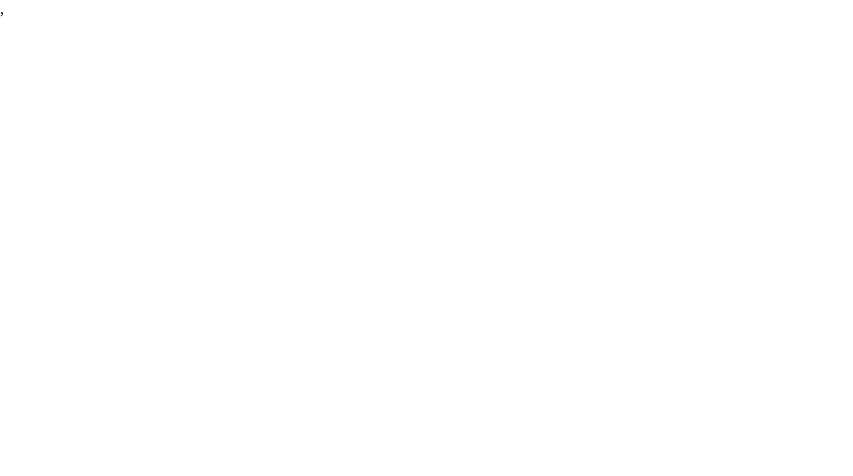
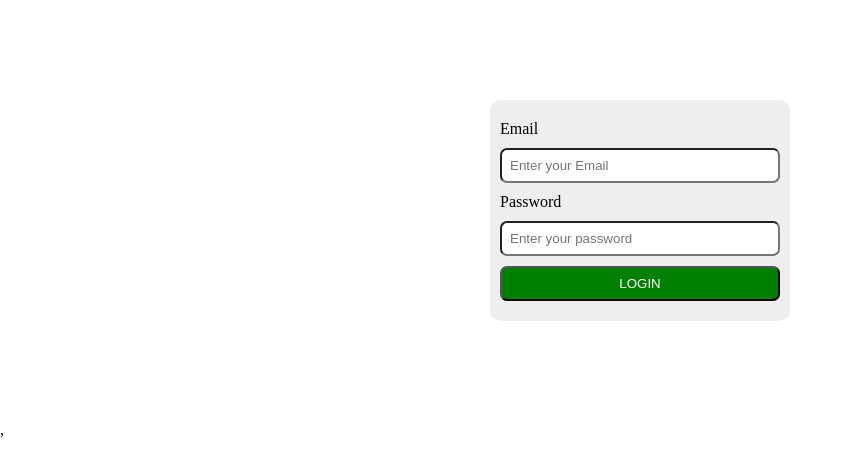
Before and after one commit to lina-22/ReactJs_C-C, a React (Create React App) app: page /login in a window 1280 px wide. Before the commit this address had no page. Shown: the top 476 px of the page, without its empty margins (0-853 px from the left). Built offline with nearby package versions, Linux system fonts and the light colour scheme.

Commit message:
Auth/login completed

```diff
--- a/src/App.js
+++ b/src/App.js
@@ -2,24 +2,24 @@
 // import './AppAdmin.css';
 
 
-import './CSS_Components/Footer.css';
-import './CSS_Components/Navbar.css';
+// import './CSS_Components/Footer.css';
+// import './CSS_Components/Navbar.css';
 
 
-import './CSS_Admin/AddProduct.css';
-import './CSS_Admin/AdminDashBord.css';
-import './CSS_Admin/ManageProduct.css';
-import './CSS_Admin/SeeAllProduct.css';
-import './CSS_Admin/UpdateProduct.css';
+// import './CSS_Admin/AddProduct.css';
+// import './CSS_Admin/AdminDashBord.css';
+// import './CSS_Admin/ManageProduct.css';
+// import './CSS_Admin/SeeAllProduct.css';
+// import './CSS_Admin/UpdateProduct.css';
 
 
-import './CSS_User/Accueil.css';
-import './CSS_User/BoutiqueLandingImages.css';
-import './CSS_User/BoutiqueSubSection.css';
-import './CSS_User/BoutiqueAjouterPanier.css';
-import './CSS_User/Panier.css';
-import './CSS_User/Propos.css';
-import './CSS_User/SeConnecter.css';
+// import './CSS_User/Accueil.css';
+// import './CSS_User/BoutiqueLandingImages.css';
+// import './CSS_User/BoutiqueSubSection.css';
+// import './CSS_User/BoutiqueAjouterPanier.css';
+// import './CSS_User/Panier.css';
+// import './CSS_User/Propos.css';
+// import './CSS_User/SeConnecter.css';
 
 
 
@@ -46,6 +46,7 @@ import AddProduct from './Pages/Admin/AddProduct';
 import ManageProduct from './Pages/Admin/ManageProduct';
 import SeeAllProduct from './Pages/Admin/SeeAllProduct';
 import UpdateProduct from './Pages/Admin/UpdateProduct';
+import Login from "./Pages/Auth/Login";
 
 
 {/*end Admin Pannel */}
@@ -55,26 +56,29 @@ function App() {
 
     // <Navbar />
  <Routes>
-         {/* <Route path="/admin" element={<AdminLayout/>}>
-         </Route>        */}
-         <Route path="/admin" element={<AdminLayout/>}/>
 
-         <Route path="/admin/adminDashBord" element={<AdminDashBord/>}/>
-         <Route path="/admin/addProduct" element={<AddProduct/>}/>
-         <Route path="/admin/manageProduct" element={<ManageProduct/>}/>
-         <Route path="/admin/seeAllProduct" element={<SeeAllProduct/>}/>
-         <Route path="/admin/updateProduct" element={<UpdateProduct/>}/>
 
+         <Route path="/login" element={<Login/>}/>
+
+
+         <Route path="/admin" element={<AdminLayout/>}>
+
+         <Route index element={<AdminDashBord/>}/>
+         <Route path="addProduct" element={<AddProduct/>}/>
+         <Route path="manageProduct" element={<ManageProduct/>}/>
+         <Route path="seeAllProduct" element={<SeeAllProduct/>}/>
+         <Route path="updateProduct" element={<UpdateProduct/>}/>
+         </Route>
 
          <Route path='/' element={<UserLayout/>}>
 
          <Route index element={<Accueil/>}/>
-         <Route path="/boutiqueSubSection" element={<BoutiqueSubSection/>}/>
-         <Route path="/boutiqueLandingImgaes" element={<BoutiqueLandingImgaes/>}/>
-         <Route path="/boutiqueAjouterPanier" element={<BoutiqueAjouterPanier/>}/>
-         <Route path="/seConnecter" element={<SeConnecter/>}/>
-         <Route path="/panier" element={<Panier/>}/>
-         <Route path="/propos" element={<Propos/>}/>
+         <Route path="boutiqueSubSection" element={<BoutiqueSubSection/>}/>
+         <Route path="boutiqueLandingImgaes" element={<BoutiqueLandingImgaes/>}/>
+         <Route path="boutiqueAjouterPanier" element={<BoutiqueAjouterPanier/>}/>
+         <Route path="seConnecter" element={<SeConnecter/>}/>
+         <Route path="panier" element={<Panier/>}/>
+         <Route path="propos" element={<Propos/>}/>
    </Route>
 
 
--- a/src/Pages/Admin/AddProduct.jsx
+++ b/src/Pages/Admin/AddProduct.jsx
@@ -1,4 +1,4 @@
-
+import '../../CSS_Admin/AddProduct.css';
 function AddProduct() {
   return (
     <div>
--- /dev/null
+++ b/src/Pages/Auth/Login.css
@@ -0,0 +1,40 @@
+*{
+    margin: 0;
+    padding: 0;
+    box-sizing: border-box;
+}
+
+.container{
+    max-width: 300px;
+    margin: 100px auto;
+    background-color: #eee;
+    padding: 10px;
+    border-radius: 10px;
+    box-shadow: 2px 2px 10px rgba(0, 0, 0, 0,329);
+}
+
+.input-group{
+    margin: 10px auto;
+}
+.input-group label{
+    display: inline-block;
+    margin-bottom: 10px;
+}
+
+.input-group input{
+    display: inline-block;
+    width: 100%;
+    padding:8px;
+    border-radius: 7px;
+}
+
+.btn{
+    cursor: pointer;
+    background-color: green;
+    color: #fff;
+    transition: .2s;
+}
+
+.btn:hover{
+   opacity: .7;
+}
--- /dev/null
+++ b/src/Pages/Auth/Login.jsx
@@ -0,0 +1,66 @@
+import axios from "axios";
+import { useState } from "react";
+import { BACKEND_URL } from "../../utils";
+
+import "./Login.css";
+function Login() {
+  const [state, setState] = useState({
+    email: "",
+    password: "",
+    isLoading: false,
+  });
+
+  const onChangeHandler = (e) => {
+    // console.log(e.target.value);
+
+    setState({
+      ...state,
+      [e.target.id]: e.target.value,
+    });
+  };
+
+  const onSubmitHandler = (e) =>{
+      e.preventDefault();
+
+      setState({...state, isLoading: true});
+
+      axios.post(`${BACKEND_URL}/login`, {email: state.email, password: state.password,}).then((res) =>{
+          console.log(res.data);
+      })
+      .catch((err)=>{
+          console.log(err);
+      })
+  }
+
+  return (
+    <div className="container">
+      <form onSubmit={onSubmitHandler}>
+        <div className="input-group">
+          <label htmlFor="email">Email</label>
+          <input
+            type="email"
+            id="email"
+            onChange={onChangeHandler}
+            placeholder="Enter your Email"
+            value={state.email} disabled={state.isLoading}
+          />
+        </div>
+        <div className="input-group">
+          <label htmlFor="password">Password</label>
+          <input
+            type="password"
+            id="password"
+            onChange={onChangeHandler}
+            placeholder="Enter your password"
+            value={state.password} disabled={state.isLoading}
+          />
+        </div>
+        <div className="input-group">
+          <input type="submit" className="btn" value={state.isLoading ? "Loading..." : "LOGIN"} disabled={state.isLoading} />
+        </div>
+      </form>
+    </div>
+  );
+}
+
+export default Login;
```
